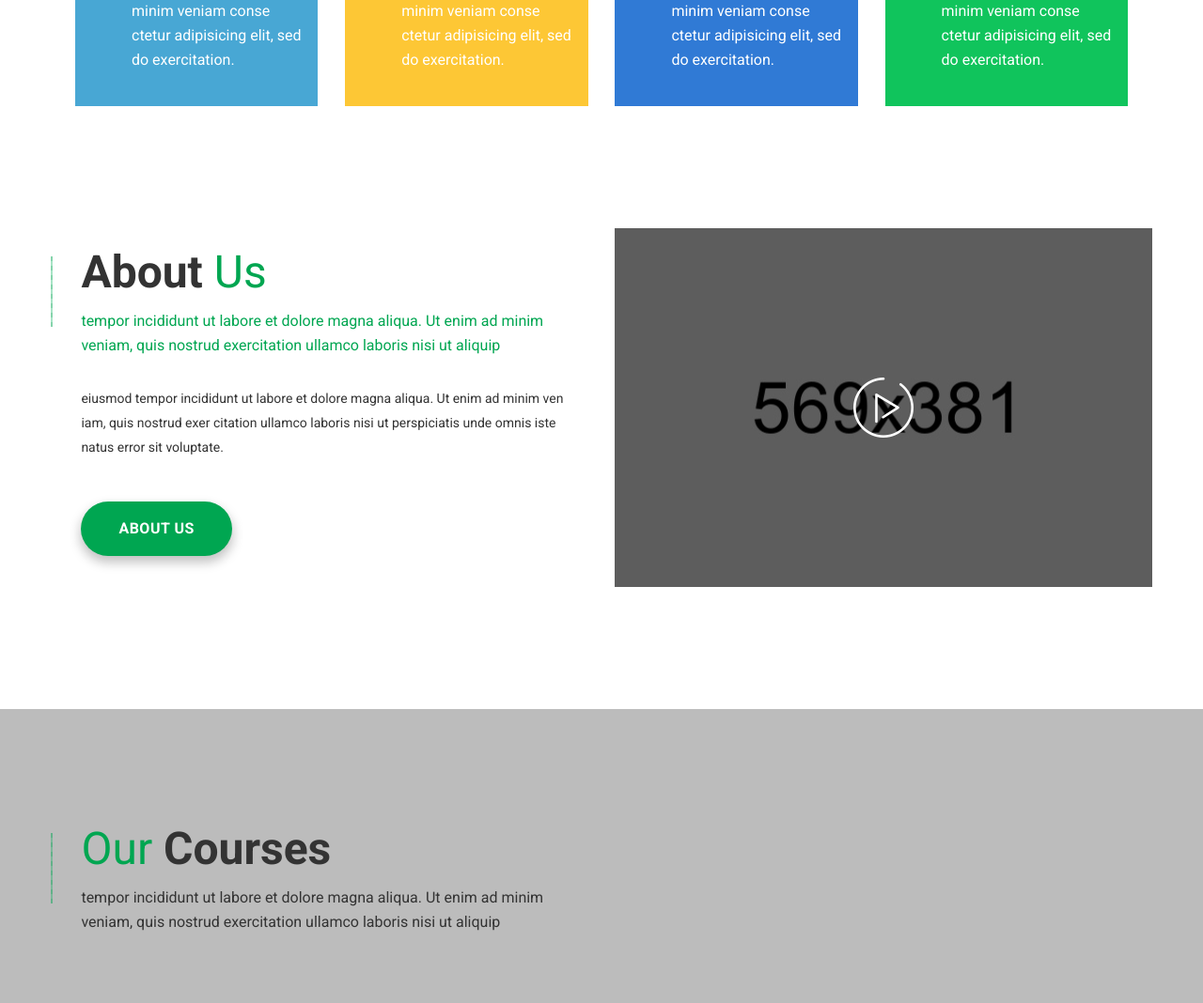
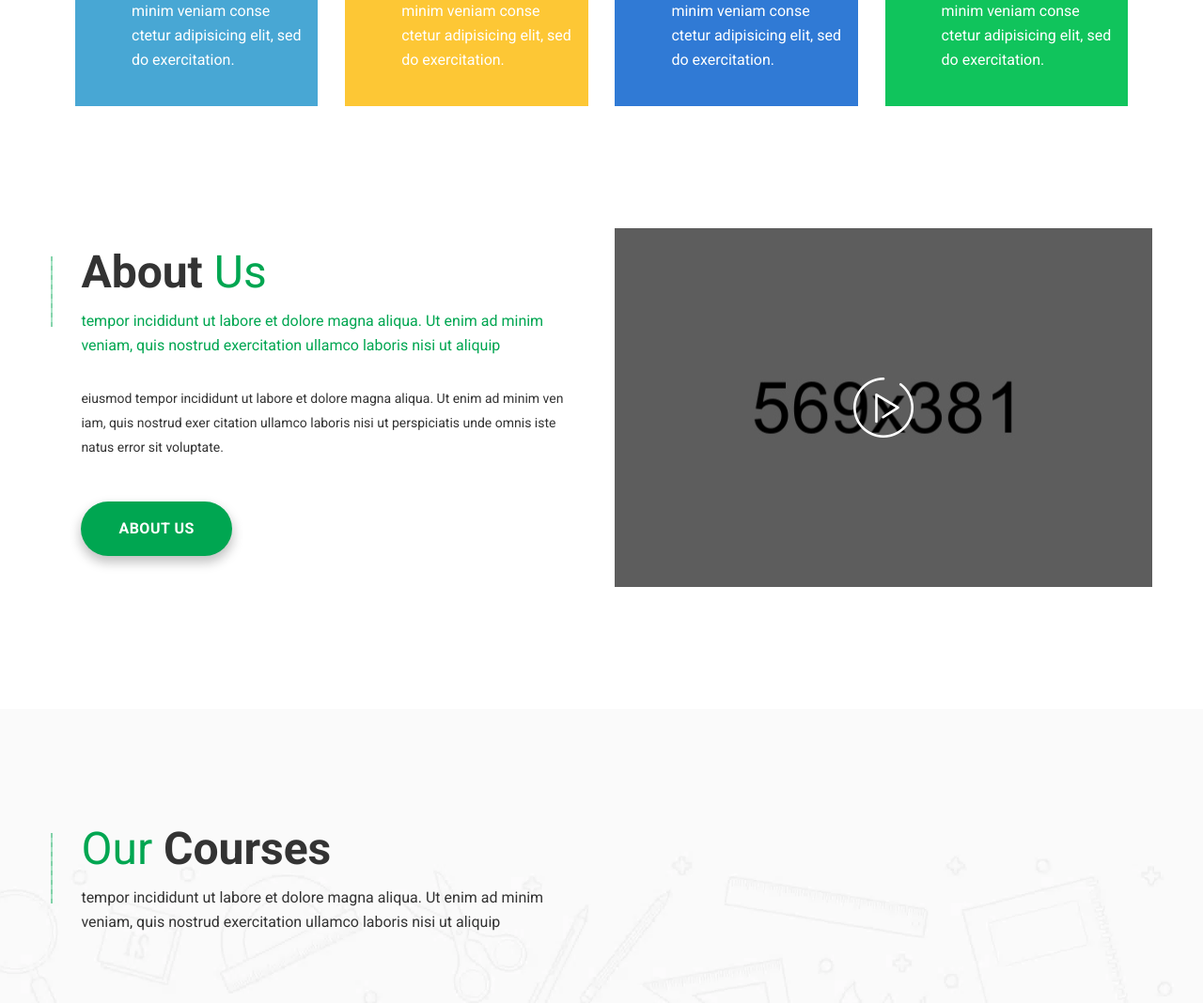
Before and after one commit to siddharth455/maya, a PHP site: page / in a window 1280 px wide. Shown: the part 759-1827 px from the top of the page at 94% size. Run offline with PHP 8.4, Linux system fonts and the light colour scheme; grey boxes are pictures that could not be loaded.

Commit message:
bg updated

```diff
--- a/index.php
+++ b/index.php
@@ -117,7 +117,7 @@
         </div>
     </div>
 </div>
-<div class="course-area bg-img pt-130 pb-10" style="background-image:url(assets/img/bg/bg-1.jpg);">
+<div class="course-area bg-img pt-130 pb-10" style="background-image:url(assets/uploads/bg-1.webp);">
     <div class="container">
         <div class="section-title mb-75">
             <h2> <span>Our</span> Courses</h2>
```
Also changed, not shown: assets/uploads/bg-1.webp (added).
